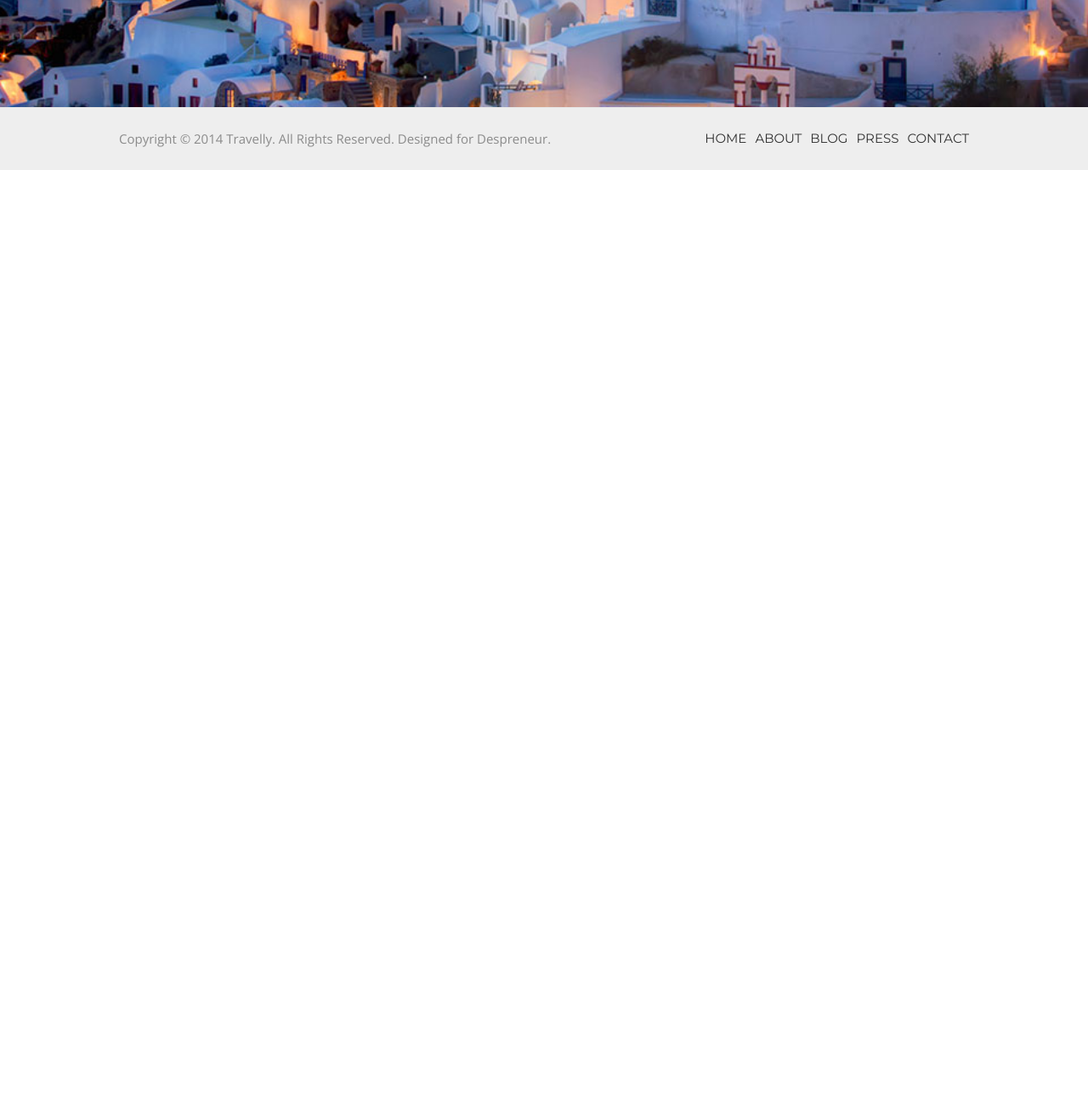
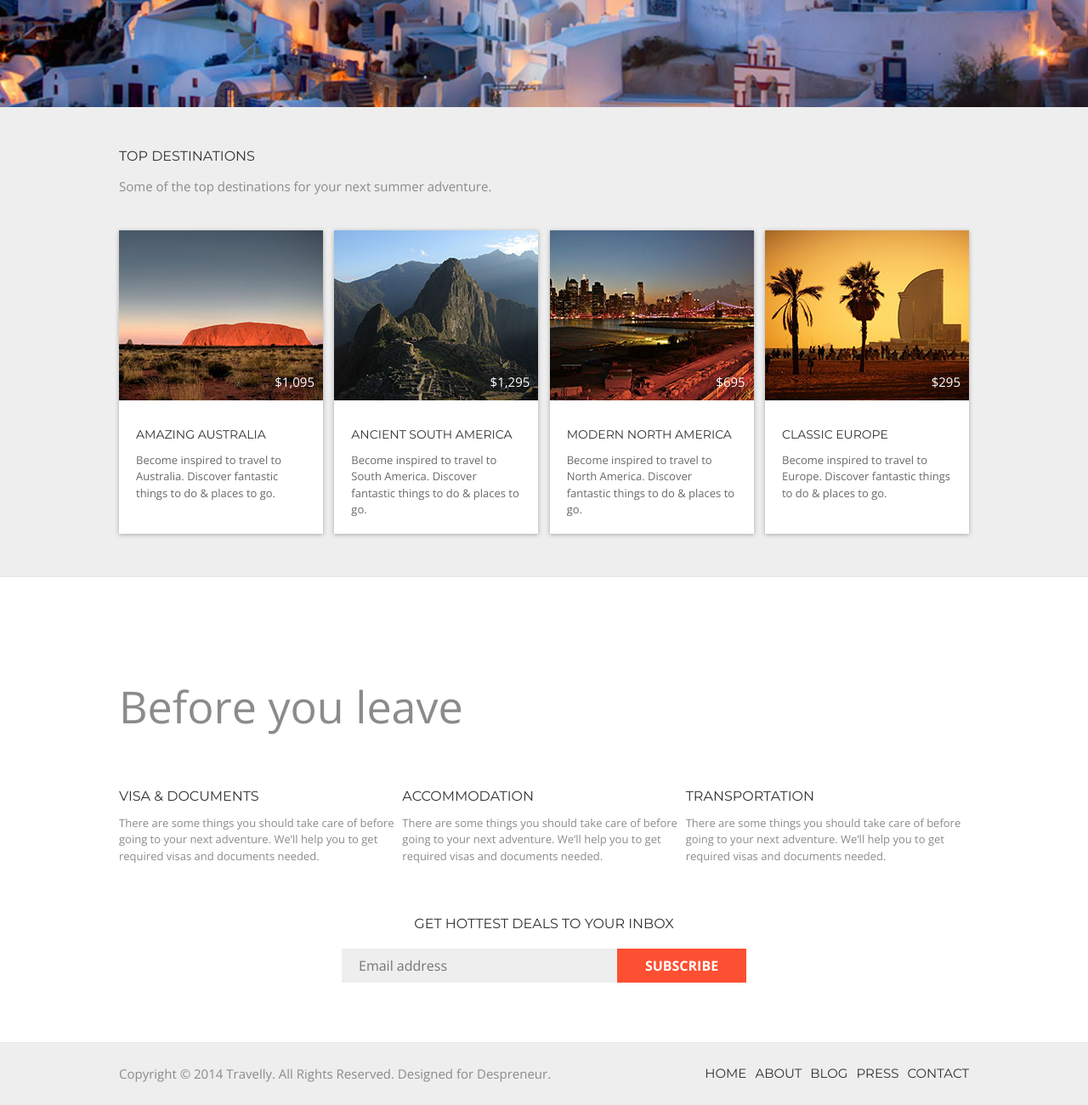
Before and after one commit to vakh-vlad/Seventh-project-flex, a plain HTML site: page index.html in a window 1280 px wide. Shown: the part 674-1974 px from the top of the page at 85% size. Before the commit the page ends 874 px from the top, so only its background shows below. Drawn offline with nearby package versions, Linux system fonts and the light colour scheme.

Commit message:
add main with responsive design

```diff
--- a/css/main.css
+++ b/css/main.css
@@ -5,7 +5,7 @@
 }
 
 body{
-	background: #fff;
+	background: #eee;
 	margin: 0;
 	font: 15px/1.5 'Open Sans', sans-serif;
 	color: #8b8b8b;
@@ -198,7 +198,7 @@ textarea{
 	text-align: center;
 }
 
-.form-holder{
+.search-form .form-holder{
 	max-width: 448px;
 	margin: 0 auto;
 	width: 100%;
@@ -264,8 +264,155 @@ textarea{
 	color: #323232;
 }
 
+.promo-section{
+	background: #eee;
+	padding: 0 0 50px;
+	margin: 0;
+	border-bottom: 1px solid #e7e7e7;
+}
+
+.promo-header{
+	padding: 35px 0 25px;
+}
+
+.promo-header h1{
+	color: #323232;
+	text-transform: uppercase;
+	font: 16px 'Montserrat', sans-serif;
+}
+
+.promo-section .holder{
+	display: flex;
+	justify-content: space-between;
+	flex-wrap: wrap;
+}
+.destination{
+	width: 24%;
+	background: #fff;
+	box-shadow: 0 1px 5px rgba(0,0,0, 0.3);
+
+}
+
+.destination a{
+	text-decoration: none;
+
+}
+
+.destination .img-holder{
+	position: relative;
+}
+
+.destination .price{
+	position: absolute;
+	bottom: 10px;
+	right: 10px;
+	color: #fff;
+}
+
+.destination .img-holder img{
+	display: block;
+	width: 100%;
+	height: auto;
+
+}
+
+.destination .text-holder{
+	padding: 20px 18px 18px 20px;
+}
+
+.destination .text-holder h2{
+	color: #323232;
+	text-transform: uppercase;
+	font: 14px 'Montserrat', sans-serif;
+}
+
+.destination .text-holder p{
+	margin: 0;
+	color: #696969;
+	font-size: 13px;
+}
+
+.guidelines-section{
+	background: #fff;
+	padding: 70px 0;
+}
+
+.guidelines-section h1{
+	font-size: 52px;
+	font-weight: 300;
+}
+
+.guidelines-section .holder{
+	display: flex;
+	justify-content: space-between;
+}
+
+.guidelines-section .text-holde{
+	width: 30%;
+}
+
+.guidelines-section .text-holder h2{
+	color: #323232;
+	text-transform: uppercase;
+	font: 16px 'Montserrat', sans-serif;
+}
+
+.guidelines-section .text-holder p{
+	margin: 0;
+	font-size: 13px;
+}
+
+.email-form{
+	display: flex;
+	flex-direction: column;
+	justify-content: center;
+	align-items: center;
+}
+
+.email-form h2{
+	margin: 60px 0 20px;
+	font: 16px 'Montserrat', sans-serif;
+	color: #323232;
+	text-align: center;
+	text-transform: uppercase;
+}
+
+.email-form .form-holder{
+	max-width: 476px;
+	margin: 0 auto;
+	width: 100%;
+	display: flex;
+}
+
+.email-form input[type='email']{
+	width: 100%;
+	padding: 10px 20px;
+	line-height: 20px;
+	border: 0;
+	background: #eeeeee;
+}
+
+.email-form input[type='submit']{
+	width: 152px;
+	text-transform: uppercase;
+	background: #fd4f32;
+	flex-shrink: 0;
+	border: 0;
+	color: #fff;
+	font-weight: 700;
+	cursor: pointer;
+	transition: all 0.3s ease;
+
+}
+
+.email-form input[type='submit']:hover{
+	opacity: 0.8;
+}
+
+
 @media(max-width: 1024px){
-	.footer .conteiner{
+	.footer .conteiner,
+	.guidelines-section .holder{
 		flex-wrap: wrap;
 	}
 
@@ -274,13 +421,18 @@ textarea{
 		margin: 0 0 10px;
 	}
 
-	.footer p{
+	.footer p,
+	.guidelines-section {
 		width: 100%;
 		text-align: center;
 	}
+
+	.destination{
+	width: 48%;
+	}
 }
 
-@media(max-width: 767px) {
+@media(max-width: 640px) {
 	.search-form h1{
 		font-size: 26px;
 		line-height: 1.2;
@@ -299,4 +451,8 @@ textarea{
 	.footer p{
 		font-size: 12px;
 	}
+
+	.destination{
+	width: 100%;
+	}
 }
--- a/index.html
+++ b/index.html
@@ -9,7 +9,7 @@
 </head>
 <body>
 	<div class="page">
-		<section class="visual" style=" background-image: url(images/bg_top.jpg)">
+		<section class="visual" style="background-image: url(images/bg_top.jpg)">
 			<div class="conteiner">
 				<header class="header">
 					<div class="logo"><a href=""><img src="images/logo.png" alt=""></a></div>
@@ -34,14 +34,97 @@
 			</div>
 		</section>
 		<main role="main">
-			<section class="">
+			<section class="promo-section">
 				<div class="conteiner">
-
+					<header class="promo-header">
+						<h1>Top destinations</h1>
+						<p>Some of the top destinations for your next summer adventure.</p>
+					</header>
+					<div class="holder">
+						<article class="destination">
+							<a href="">
+								<div class="img-holder">
+									<img src="images/img-01.jpg" alt="">
+									<span class="price">$1,095</span>
+								</div>
+								<div class="text-holder">
+									<h2>Amazing Australia</h2>
+									<p>Become inspired to travel to Australia. Discover fantastic things to do & places to go.</p>
+								</div>
+							</a>
+						</article>
+						<article class="destination">
+							<a href="">
+								<div class="img-holder">
+									<img src="images/img-02.jpg" alt="">
+									<span class="price">$1,295</span>
+								</div>
+								<div class="text-holder">
+									<h2>ancient south america</h2>
+									<p>Become inspired to travel to South America. Discover fantastic things to do & places to go.</p>
+								</div>
+							</a>
+						</article>
+						<article class="destination">
+							<a href="">
+								<div class="img-holder">
+									<img src="images/img-03.jpg" alt="">
+									<span class="price">$695</span>
+								</div>
+								<div class="text-holder">
+									<h2>modern north america</h2>
+									<p>Become inspired to travel to North America. Discover fantastic things to do & places to go.</p>
+								</div>
+							</a>
+						</article>
+						<article class="destination">
+							<a href="">
+								<div class="img-holder">
+									<img src="images/img-04.jpg" alt="">
+									<span class="price">$295</span>
+								</div>
+								<div class="text-holder">
+									<h2>Classic europe</h2>
+									<p>Become inspired to travel to Europe. Discover fantastic things to do & places to go.</p>
+								</div>
+							</a>
+						</article>
+					</div>
 				</div>
 			</section>
-			<section class="">
+			<section class="guidelines-section">
 				<div class="conteiner">
-
+					<h1>Before you leave</h1>
+					<div class="holder">
+						<div class="text-holder">
+							<h2>visa & documents</h2>
+							<p>There are some things you should take
+care of before going to your next
+adventure. We’ll help you to get
+required visas and documents needed.</p>
+						</div>
+						<div class="text-holder">
+							<h2>Accommodation</h2>
+							<p>There are some things you should take
+care of before going to your next
+adventure. We’ll help you to get
+required visas and documents needed.</p>
+						</div>
+						<div class="text-holder">
+							<h2>transportation</h2>
+							<p>There are some things you should take
+care of before going to your next
+adventure. We’ll help you to get
+required visas and documents needed.</p>
+						</div>
+					</div>
+					<form action="" class="email-form">
+						<h2>get hottest deals to your inbox</h2>
+						<div class="form-holder">
+							<input type="email" placeholder="Email address">
+							<input type="submit" value="Subscribe">
+						</div>
+					</form>
 				</div>
 			</section>
 		</main>
```
Also changed, not shown: images/img-01.jpg (added), images/img-02.jpg (added), images/img-03.jpg (added), images/img-04.jpg (added).
